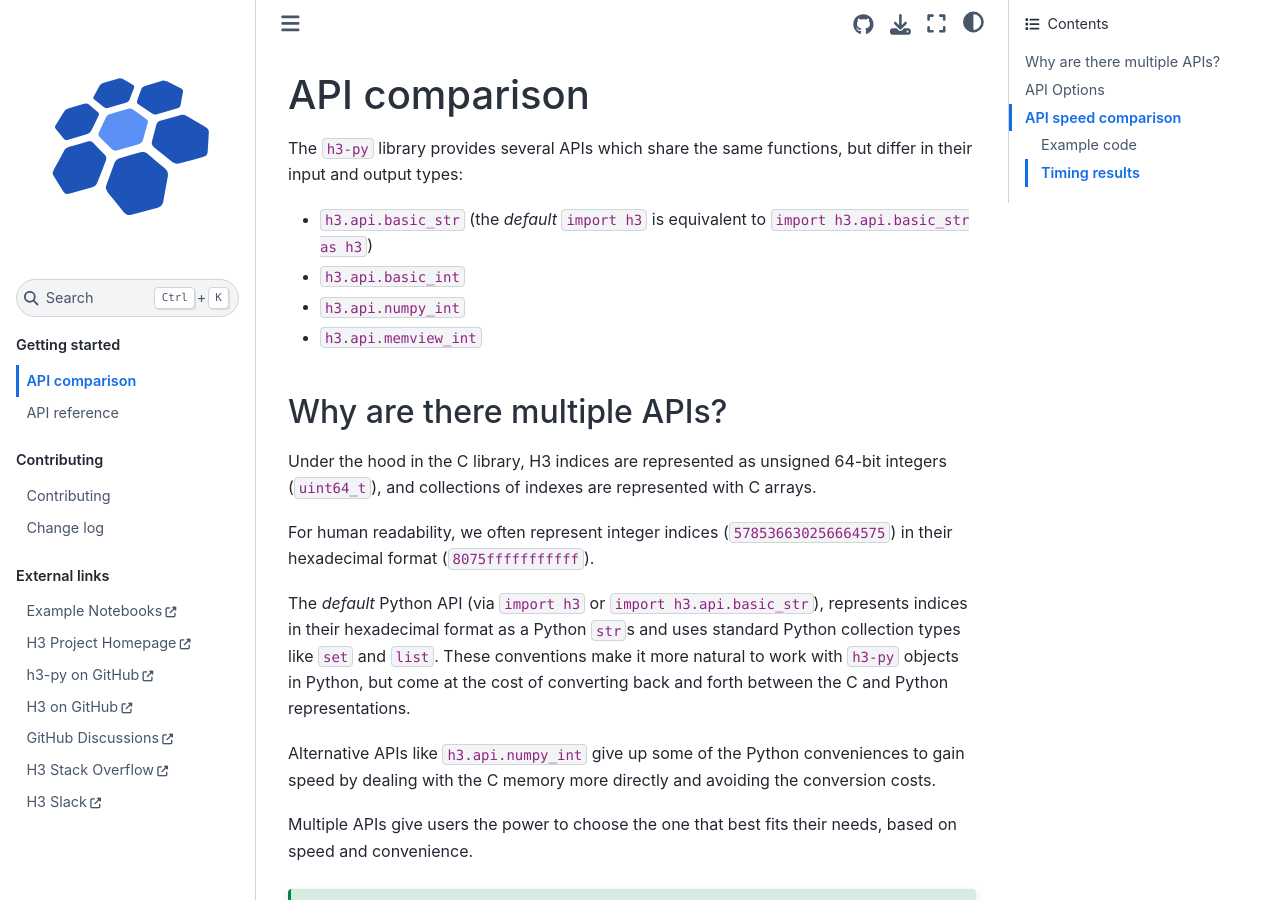
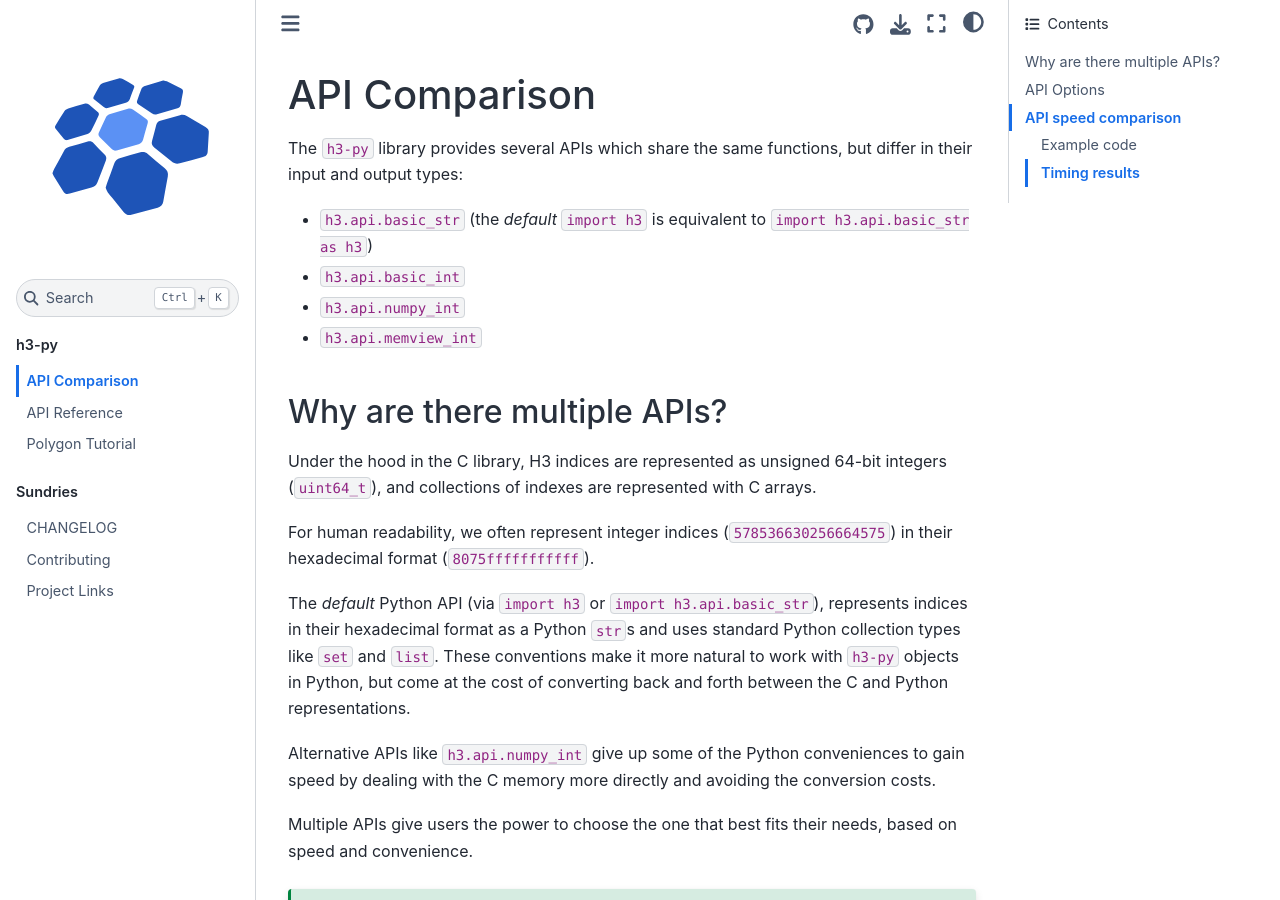
Before and after one commit to uber/h3-py, a Jupyter Book: the page built from docs/api_comparison.md, in a window 1280 px wide and 900 px high. Built offline with Jupyter Book 1.0.4 settings and Sphinx 7.4.7 and the Sphinx Book theme 1.1.4, drawn with Linux system fonts in a browser that asks for light colours; some of the changed text lies outside the part shown.

Commit message:
cleaning up docs a bit

```diff
--- a/docs/_toc.yml
+++ b/docs/_toc.yml
@@ -4,31 +4,16 @@ format: jb-book
 
 root: intro
 parts:
-- caption: Getting started
+- caption: h3-py
   chapters:
   - file: api_comparison
   - file: api_reference
+  - file: polygon_tutorial
 
-- caption: Contributing
+- caption: Sundries
   chapters:
+  - file: _changelog
+    title: CHANGELOG
   - file: contributing
-  # - file: jupyter_book_notes
-  - file: _changelog
-    title: Change log
-
-- caption: External links
-  chapters:
-  - url: https://github.com/uber/h3-py-notebooks
-    title: Example Notebooks
-  - url: https://h3geo.org/
-    title: H3 Project Homepage
-  - url: https://github.com/uber/h3-py
-    title: h3-py on GitHub
-  - url: https://github.com/uber/h3
-    title: H3 on GitHub
-  - url: https://github.com/uber/h3/discussions
-    title: GitHub Discussions
-  - url: https://stackoverflow.com/questions/tagged/h3
-    title: H3 Stack Overflow
-  - url: https://join.slack.com/t/h3-core/shared_invite/zt-g6u5r1hf-W_~uVJmfeiWtMQuBGc1NNg
-    title: H3 Slack
+  - file: project_links
+    title: Project Links
--- a/docs/api_comparison.md
+++ b/docs/api_comparison.md
@@ -1,4 +1,4 @@
-# API comparison
+# API Comparison
 
 The `h3-py` library provides several APIs which share the same functions,
 but differ in their input and output types:
```
Also changed, not shown: CHANGELOG.md (+3 -1 lines), docs/api_reference.md (+1 -1 lines), docs/project_links.md (added, +19 -0 lines), docs/polygon_tutorial.ipynb, 1 other file.
